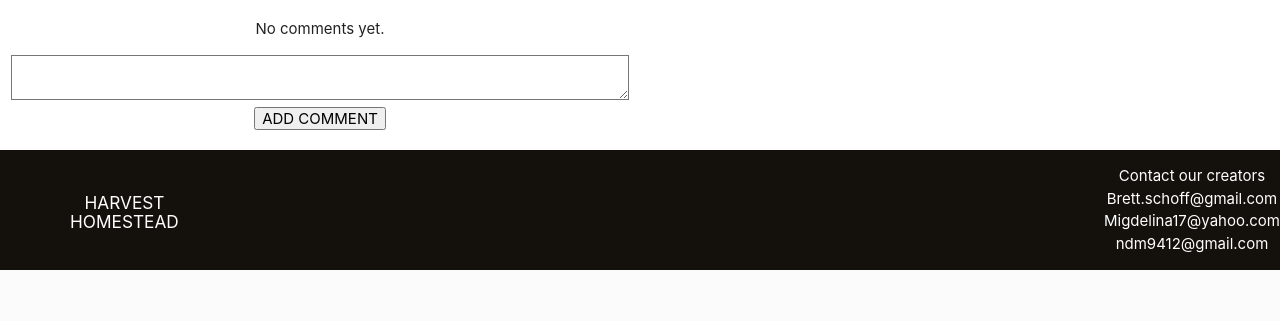
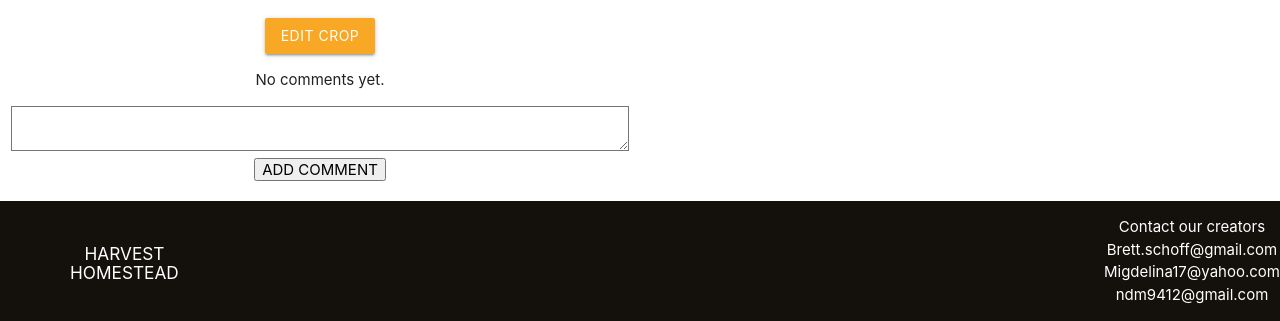
Before and after one commit to migdelinabuelna/HarvestHomestead, a Django app: template main_app/templates/crops/detail.html in a window 1280 px wide. Shown: the part 785-1106 px from the top of the page. Before the commit the page ends 1055 px from the top, so only its background shows below. Run offline with Django 4.2, Linux system fonts and the light colour scheme; the template is opened without the code that fills it, so the values that code supplies are empty.

Commit message:
edit crop button

```diff
--- a/main_app/templates/crops/detail.html
+++ b/main_app/templates/crops/detail.html
@@ -12,12 +12,16 @@
         <div class="row">
             <div class="col s6">
                 <div class="crop-detail">
-
+                    <div>
                     <p><strong>Crop:</strong> {{ crop.name }}</p>
                     <p><strong>Irrigation Needs:</strong> {{ crop.water_dependency }} inches per year</p>
                     <p><strong>Planting Season:</strong> {{ crop.growing_season }}</p>
                     <p><strong>Hardiness Zone:</strong> {{ crop.optimal_growing_conditions}}</p>
                     <p><strong>Maturity Days:</strong> {{ crop.average_growth_time}}</p>
+                   </div>
+                    <div class="btn yellow darken-3 white-text">
+                        <a href="{% url 'crops_update' crop.id %}">Edit Crop</a>
+                    </div>
                     <div class="comments">
 
                         {% if comment %}
```
Also changed, not shown: main_app/templates/equipment/detail.html (+4 -3 lines).
